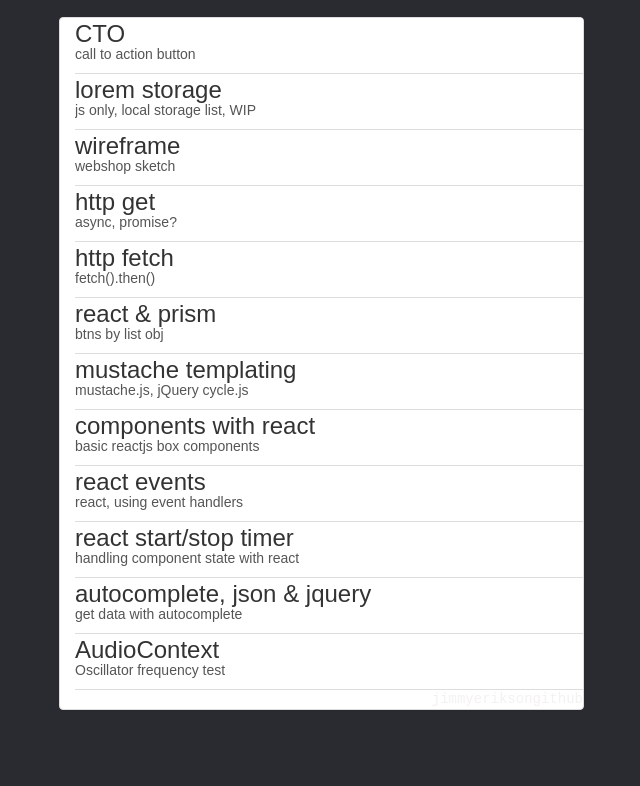
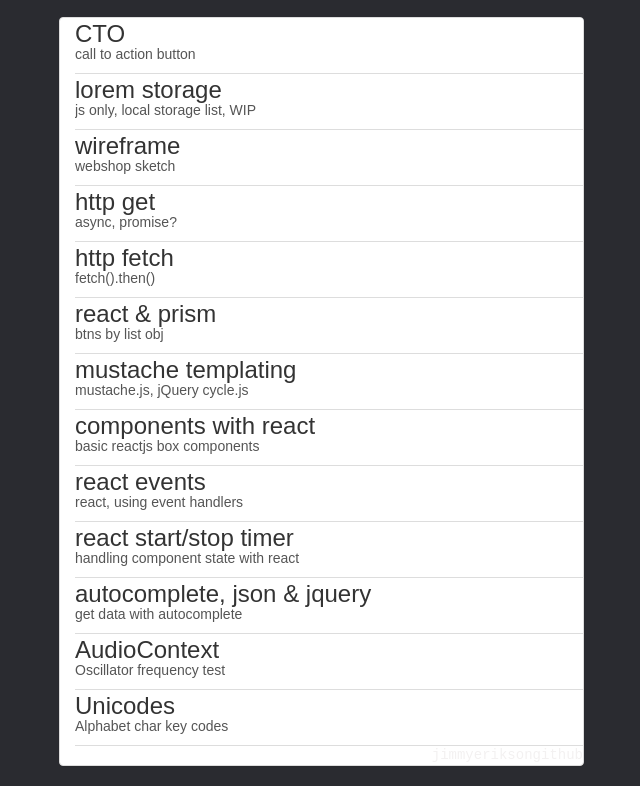
Before and after one commit to jerikson/jerikson.github.io, a plain HTML site: page index.html in a window 1280 px wide. Shown: the part 170-956 px from the top of the page, without its empty margins (41-681 px from the left). Before the commit the page ends 900 px from the top, so only its background shows below. Drawn offline with nearby package versions, Linux system fonts and the light colour scheme.

Commit message:
Update index.html

```diff
--- a/index.html
+++ b/index.html
@@ -74,6 +74,11 @@
 		      <p class="list-group-item-text">Oscillator frequency test</p>
 		  </a>
 
+		 <a class="list-group-item" href="https://rawgit.com/jerikson/jerikson.github.io/master/experiments/unicodes/index.html">
+		      <h4 class="list-group-item-heading">Unicodes</h4>
+		      <p class="list-group-item-text">Alphabet char key codes</p>
+		 </a>
+
 
                   <footer>
                      <a class="pull-right" style=""href="https://github.com/jerikson">github</a>
```
